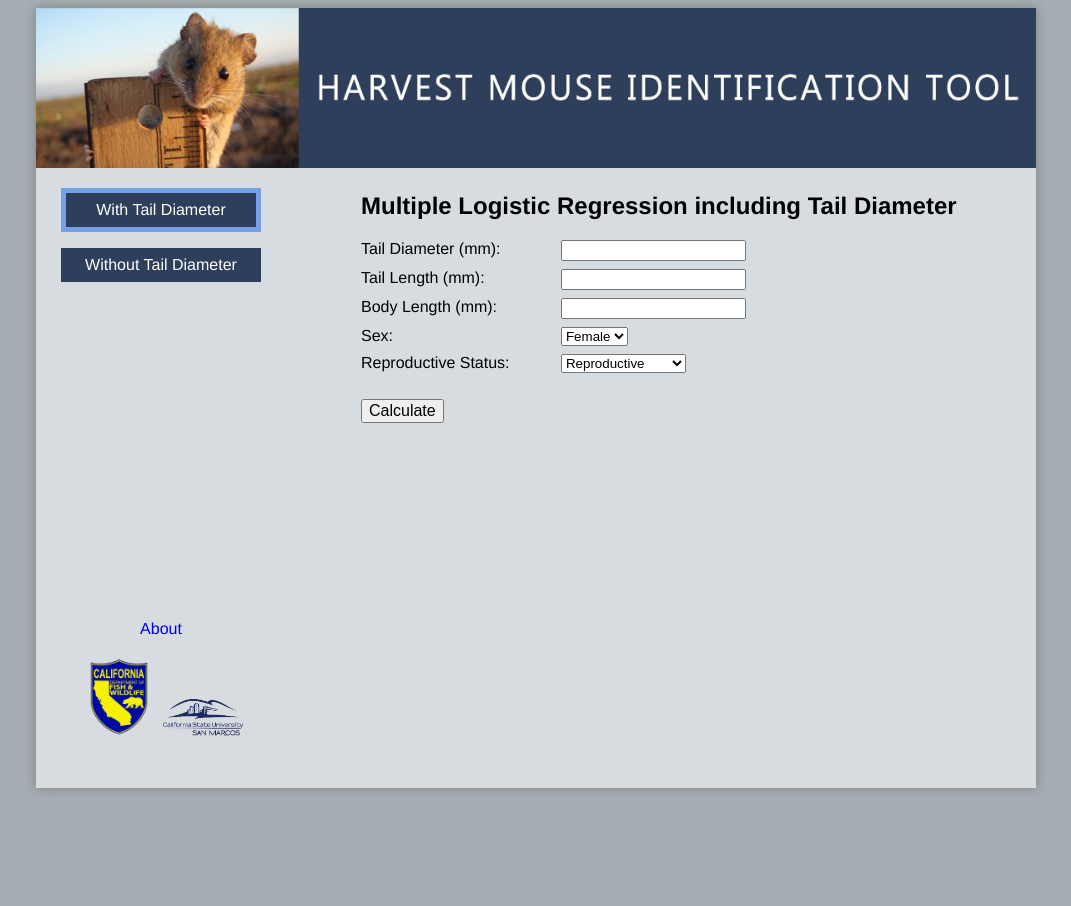
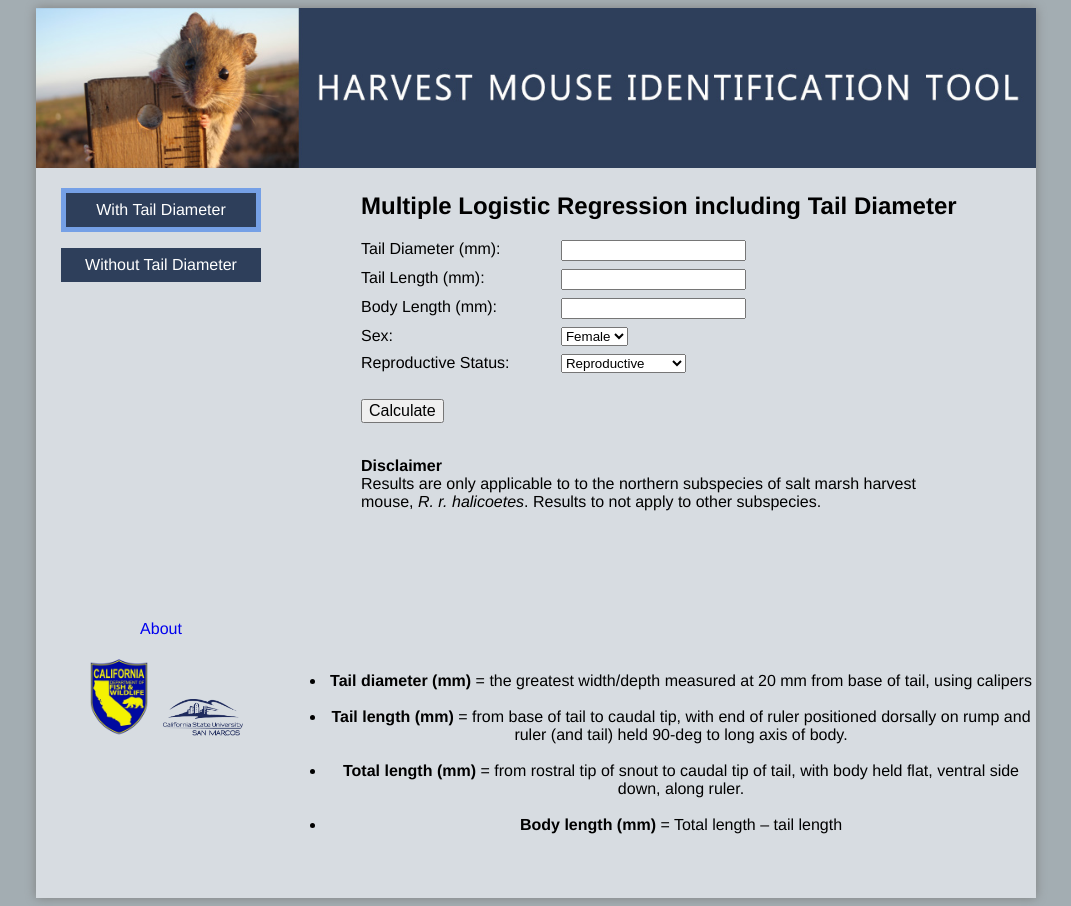
Before and after one commit to harvestmouseid/calculator, a plain HTML site: page index.html in a window 1280 px wide. Shown: the whole page, without its empty margins (104-1175 px from the left). Before the commit the page ends 800 px from the top, so only its background shows below. Drawn offline with Linux system fonts and the light colour scheme.

Commit message:
Update index.html

```diff
--- a/index.html
+++ b/index.html
@@ -86,8 +86,16 @@
                 <p id="result"></p>
                 <p id="species"></p>
                 <p id="prob"></p>
+                <p>
+                  <b>Disclaimer</b>
+                  <br>
+                  Results are only applicable to to the northern subspecies of salt marsh harvest mouse, <i>R. r. halicoetes</i>. Results to not apply to other subspecies.
+                </p>
               </div>
+
             </form>
+
+
           </article>
       </div>
     </div>
@@ -106,6 +114,17 @@
           <img class="logo" src="images/cdfw_logo.png" title="California Department of Fish and Wildlife" alt="California Department of Fish and Wildlife logo">
           <img class="logo" src="images/csusm_logo.png" title="California State University San Marcos" alt="California State University San Marcos logo">
         </div>
+        <div class="col-9">
+            <ul class="measurements">
+              <li><b>Tail diameter (mm)</b> = the greatest width/depth measured at 20 mm from base of tail, using calipers</li>
+              <br>
+              <li><b>Tail length (mm)</b> = from base of tail to caudal tip, with end of ruler positioned dorsally on rump and ruler (and tail) held 90-deg to long axis of body.</li>
+              <br>
+              <li><b>Total length (mm)</b> = from rostral tip of snout to caudal tip of tail, with body held flat, ventral side down, along ruler.</li>
+              <br>
+              <li><b>Body length (mm)</b> = Total length – tail length</li>
+            </ul>
+          </div>
       </div>
     </footer>
 
```
